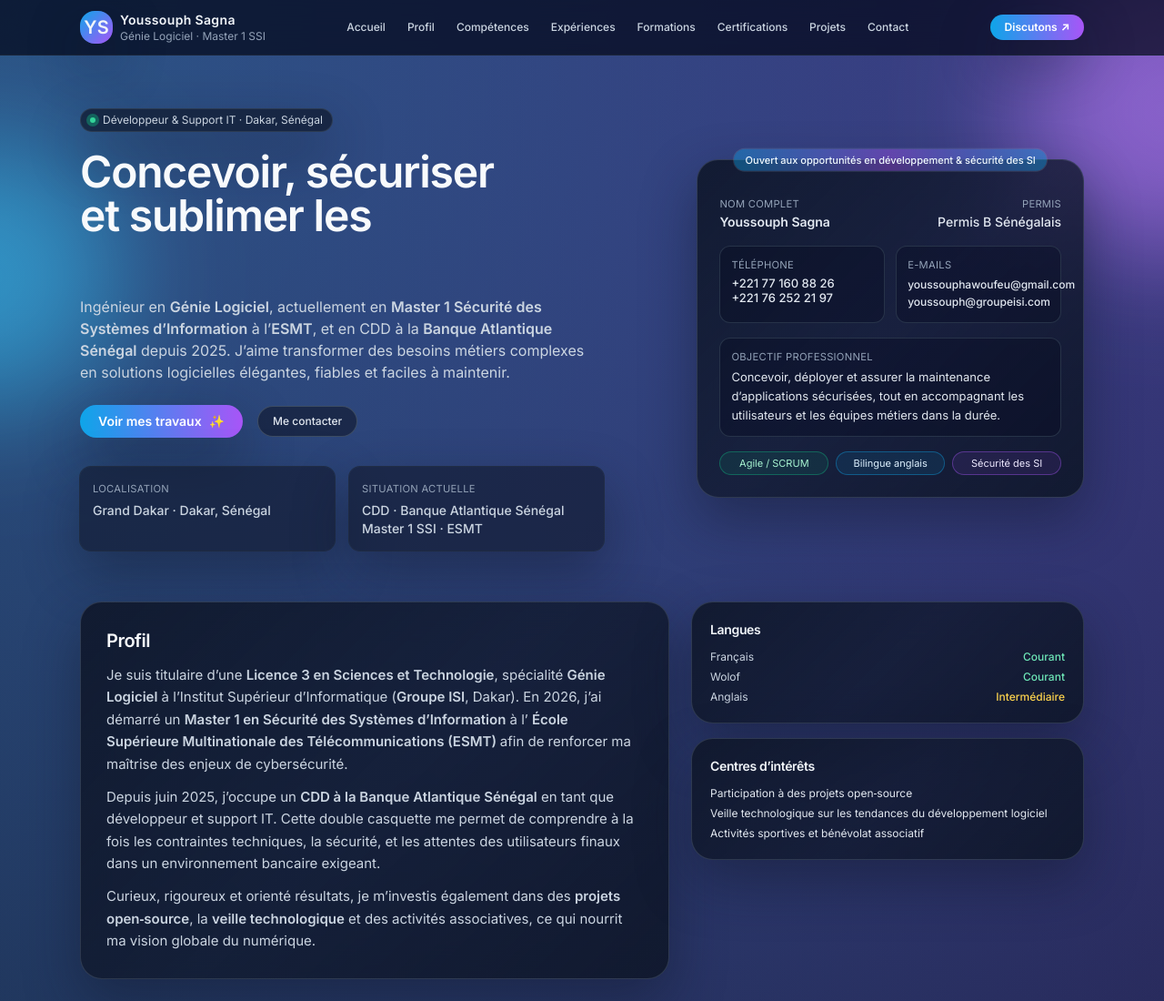
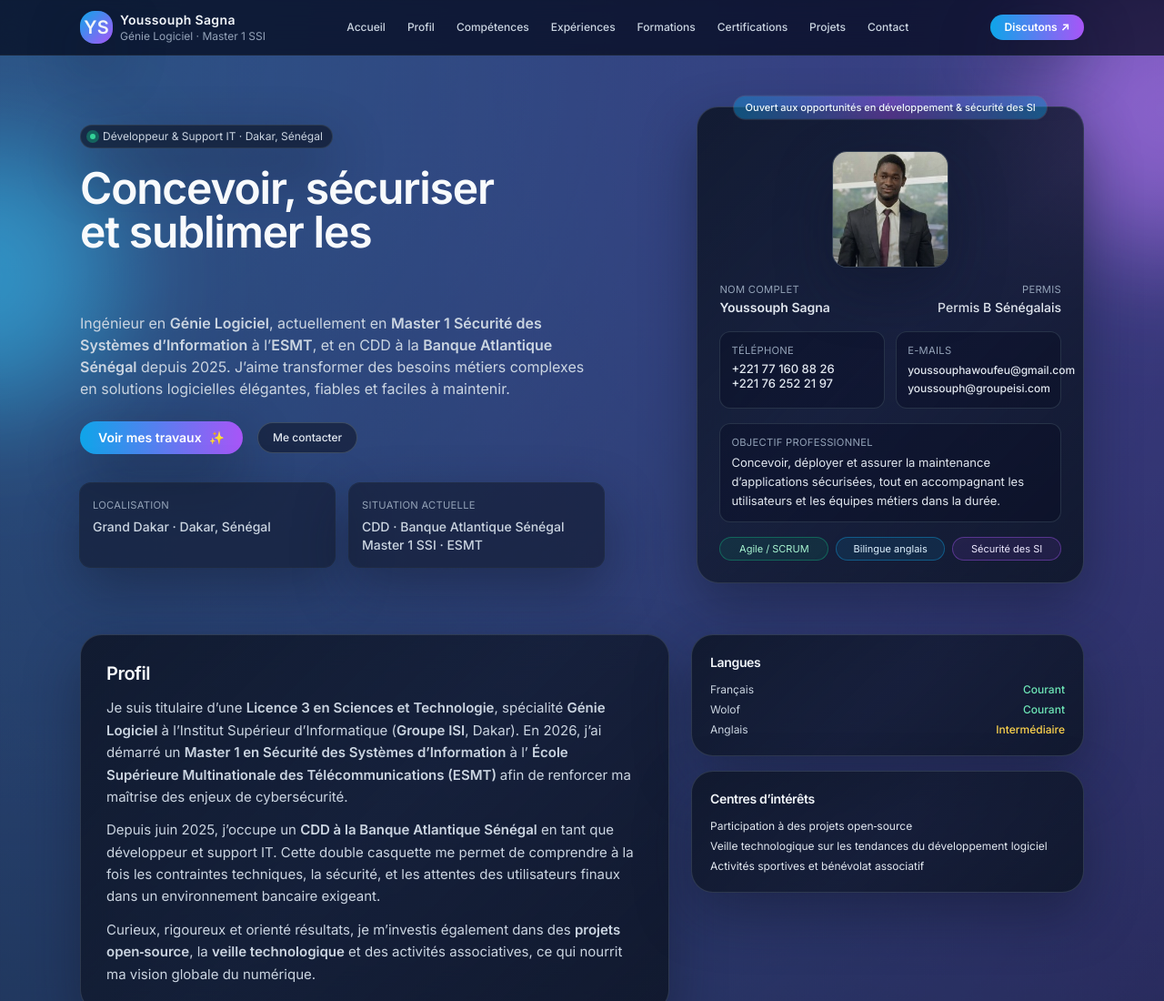
Before and after one commit to you7716/portfolioMoi, a plain HTML site: page index.html in a window 1280 px wide. Shown: the top 1100 px of the page at 91% size. Drawn offline with nearby package versions, Linux system fonts and the light colour scheme.

Commit message:
Ajout de la photo de profil et ajustements du portfolio
Made-with: Cursor

```diff
--- a/index.html
+++ b/index.html
@@ -210,6 +210,20 @@
                 class="absolute inset-x-10 top-0 -translate-y-1/2 rounded-full bg-gradient-to-r from-primary-500/40 via-accent-500/40 to-primary-500/40 px-3 py-1 text-center text-[11px] font-medium text-sky-50 ring-1 ring-slate-400/20"
               >
                 Ouvert aux opportunités en développement & sécurité des SI
+              </div>
+
+              <!-- Photo de profil : placez votre image dans un dossier 'assets' au même niveau que index.html, par exemple assets/youssouph-sagna.png -->
+              <div class="mt-6 flex justify-center">
+                <div
+                  class="relative h-28 w-28 overflow-hidden rounded-2xl border border-slate-600/70 bg-slate-900/80 shadow-soft sm:h-32 sm:w-32"
+                >
+                  <img
+                    src="assets/profile.jpg"
+                    alt="Photo de Youssouph Sagna"
+                    class="h-full w-full object-cover"
+                  />
+                  <div class="pointer-events-none absolute inset-0 bg-gradient-to-t from-slate-900/40 to-transparent"></div>
+                </div>
               </div>
 
               <div class="mt-4 space-y-4 text-xs text-slate-200">
```
Also changed, not shown: assets/profile.jpg (added).
